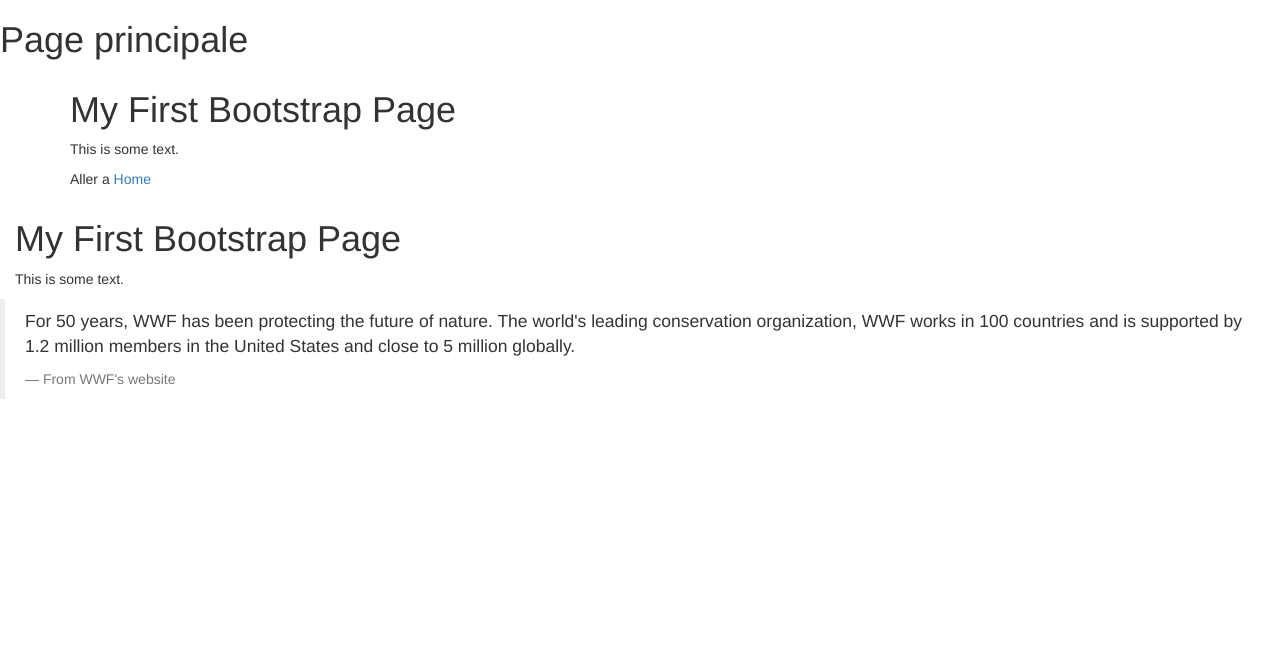
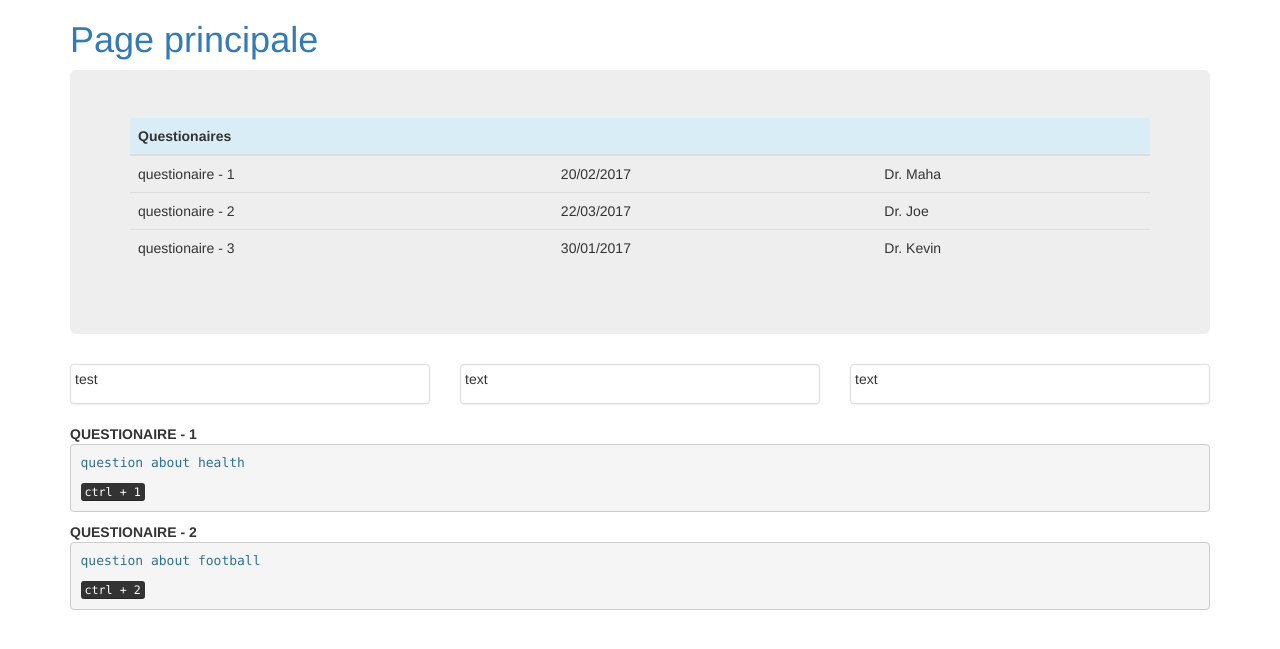
Before and after one commit to gothraven/Survey-Website, a PHP site: page / in a window 1280 px wide. Shown: the top 649 px of the page. Run offline with PHP 8.4, Linux system fonts and the light colour scheme.

Commit message:
starting to leard Boostrap

```diff
--- a/index.php
+++ b/index.php
@@ -2,21 +2,61 @@
 $title = 'Welcome page';
 include("header.php");
     ?>
-
-    <h1>Page principale</h1>
     <div class="container">
-        <h1>My First Bootstrap Page</h1>
-        <p>This is some text.</p>
-        <p>Aller a <a href="home.php">Home</a></p>
+        <h1 class="text-primary">Page principale</h1>
+        <div class="jumbotron">
+            <table class="table table-hover">
+                <thead>
+                    <tr class="info">
+                        <th>Questionaires</th>
+                        <th></th>
+                        <th></th>
+                    </tr>
+                </thead>
+                <tbody>
+                    <tr>
+                        <td>questionaire - 1</td>
+                        <td>20/02/2017</td>
+                        <td>Dr. Maha</td>
+                    </tr>
+                    <tr>
+                        <td>questionaire - 2</td>
+                        <td>22/03/2017</td>
+                        <td>Dr. Joe</td>
+                    </tr>
+                    <tr>
+                        <td>questionaire - 3</td>
+                        <td>30/01/2017</td>
+                        <td>Dr. Kevin</td>
+                    </tr>
+                </tbody>
+            </table>
+        </div>
+        <div class="row">
+            <div class="col-md-4">
+                <div class="thumbnail">
+                    <p>test</p>
+                </div>
+            </div>
+            <div class="col-md-4">
+                <div class="thumbnail">
+                    <p>text</p>
+                </div>
+            </div>
+            <div class="col-md-4">
+                <div class="thumbnail">
+                    <p>text</p>
+                </div>
+            </div>
+        </div>
+        <dl>
+            <dt>QUESTIONAIRE - 1</dt>
+            <dd><pre><p class="text-info">question about health</p><kbd>ctrl + 1</kbd></pre></dd>
+            <dt>QUESTIONAIRE - 2</dt>
+            <dd><pre><p class="text-info">question about football</p><kbd>ctrl + 2</kbd></pre>
+            </dd>
+        </dl>
     </div>
-    <div class="container-fluid">
-        <h1>My First Bootstrap Page</h1>
-        <p>This is some text.</p>
-    </div>
-    <blockquote>
-        <p>For 50 years, WWF has been protecting the future of nature. The world's leading conservation organization, WWF works in 100 countries and is supported by 1.2 million members in the United States and close to 5 million globally.</p>
-        <footer>From WWF's website</footer>
-    </blockquote>
     <?php
 include("footer.php");
 ?>
```
